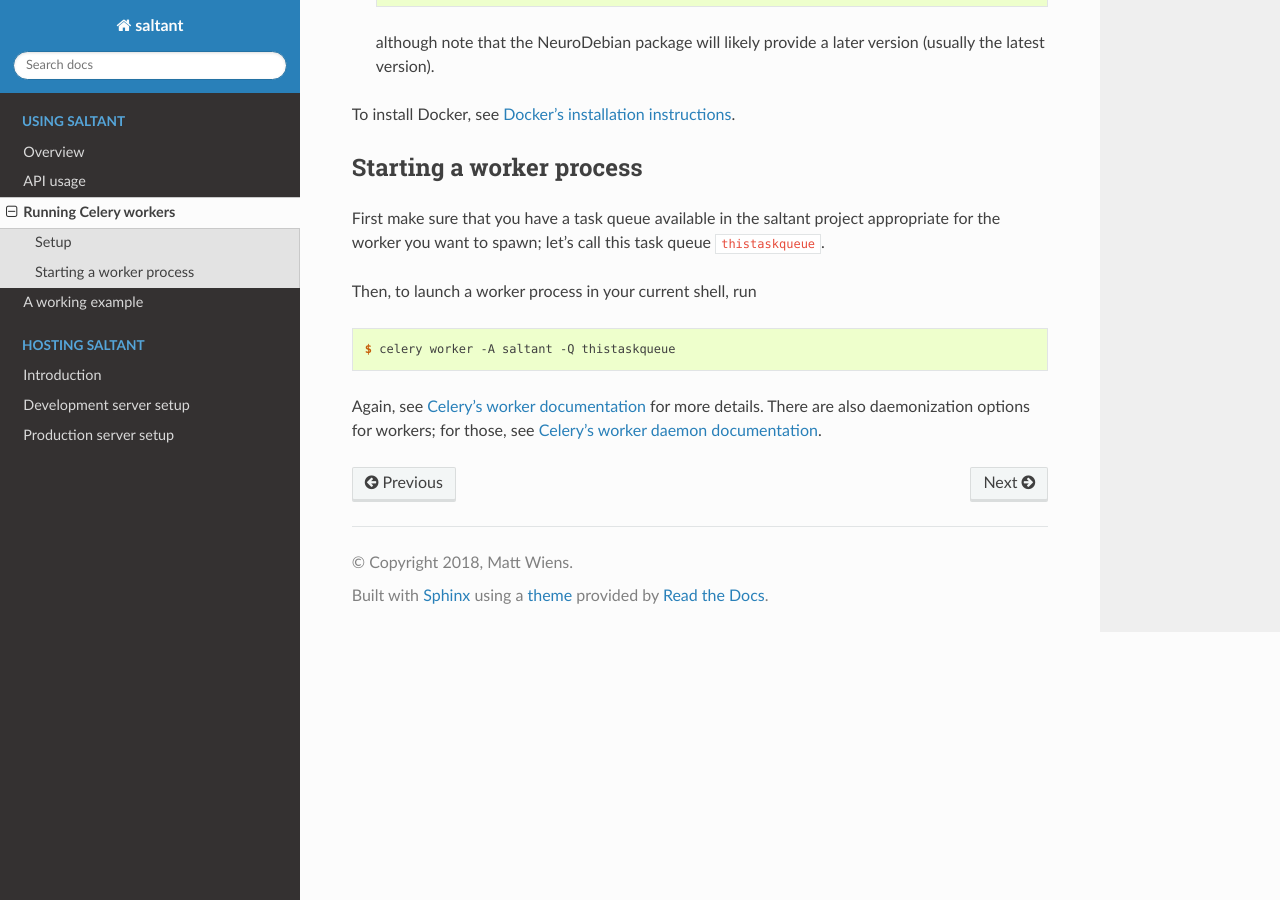
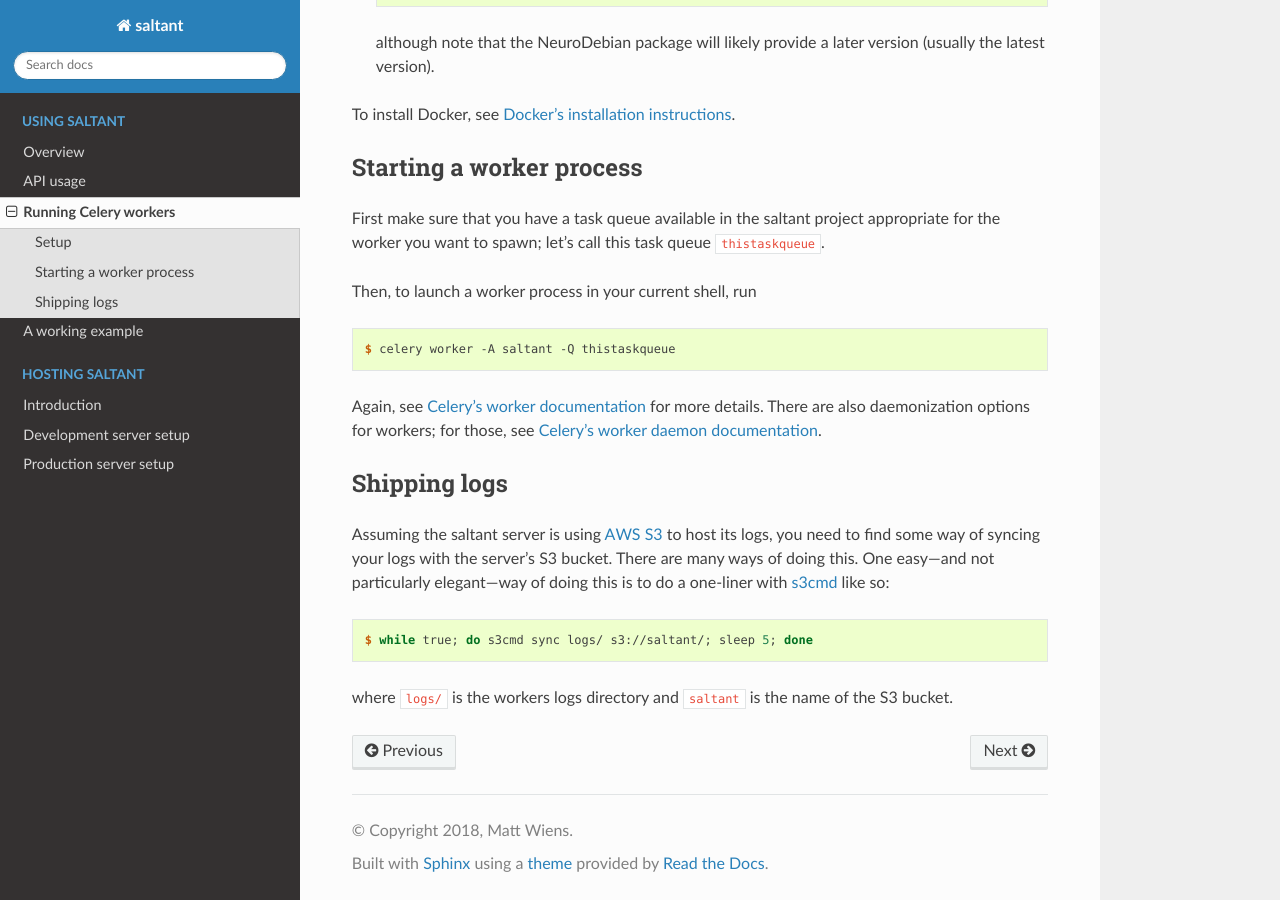
Before and after one commit to saltant-org/saltant, a Sphinx documentation site: the page built from docs/source/using/celery-workers.rst, in a window 1280 px wide and 900 px high, scrolled down 1433 px. Built offline with Sphinx 7.4.7 and the Read the Docs theme 2.0.0, drawn with Linux system fonts in a browser that asks for light colours.

Commit message:
Add new logs instructions for Celery workers

```diff
--- a/docs/source/using/celery-workers.rst
+++ b/docs/source/using/celery-workers.rst
@@ -82,9 +82,25 @@ Again, see `Celery's worker documentation`_ for more details. There are
 also daemonization options for workers; for those, see `Celery's worker
 daemon documentation`_.
 
+Shipping logs
+-------------
+
+Assuming the saltant server is using `AWS S3`_ to host its logs, you
+need to find some way of syncing your logs with the server's S3 bucket.
+There are many ways of doing this. One easy—and not particularly
+elegant—way of doing this is to do a one-liner with `s3cmd`_ like so::
+
+    $ while true; do s3cmd sync logs/ s3://saltant/; sleep 5; done
+
+where ``logs/`` is the workers logs directory and ``saltant`` is the
+name of the S3 bucket.
+
+
 .. Links
+.. _AWS S3: https://aws.amazon.com/s3/
 .. _Celery's worker documentation: http://docs.celeryproject.org/en/latest/userguide/workers.html
 .. _Celery's worker daemon documentation: http://docs.celeryproject.org/en/latest/userguide/daemonizing.html
 .. _Docker's installation instructions: https://docs.docker.com/install/
 .. _install the singularity-container package from NeuroDebian: http://neuro.debian.net/pkgs/singularity-container.html
+.. _s3cmd: https://github.com/s3tools/s3cmd
 .. _Singularity's installation instructions: https://www.sylabs.io/guides/2.5.1/user-guide/installation.html
```
